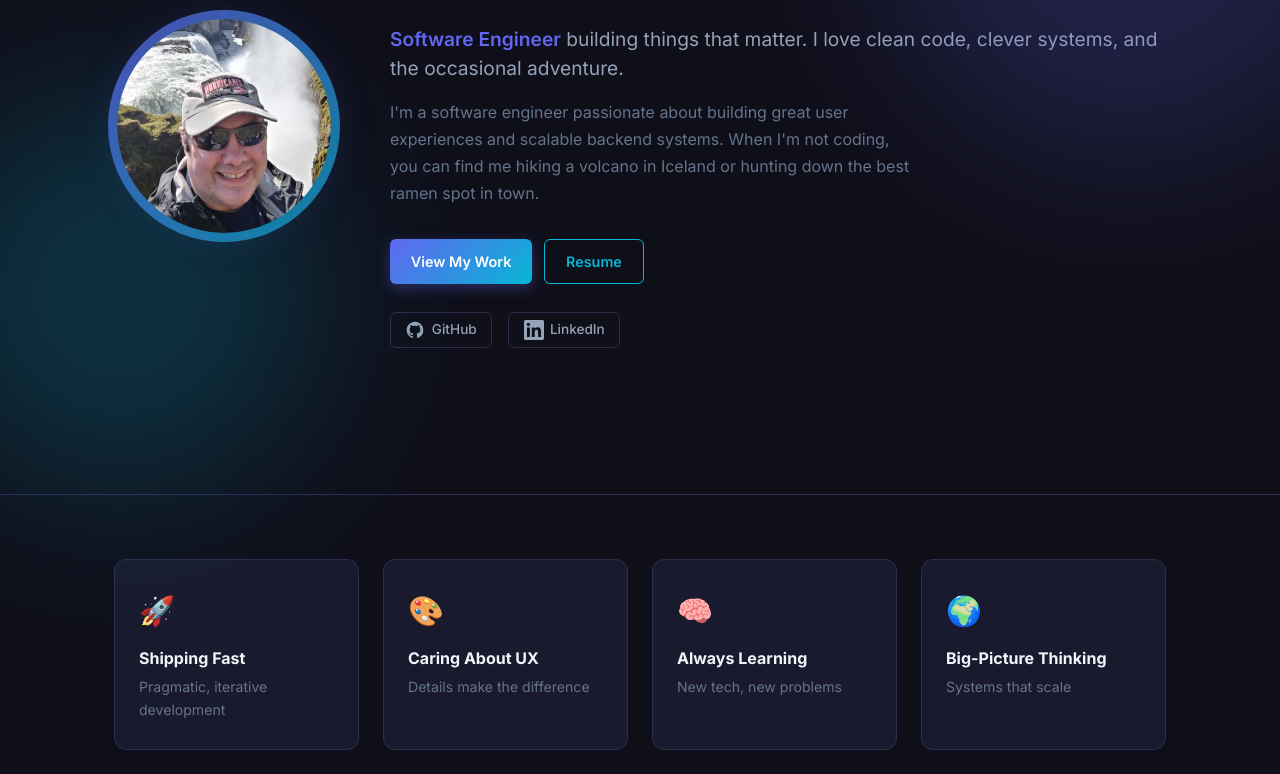
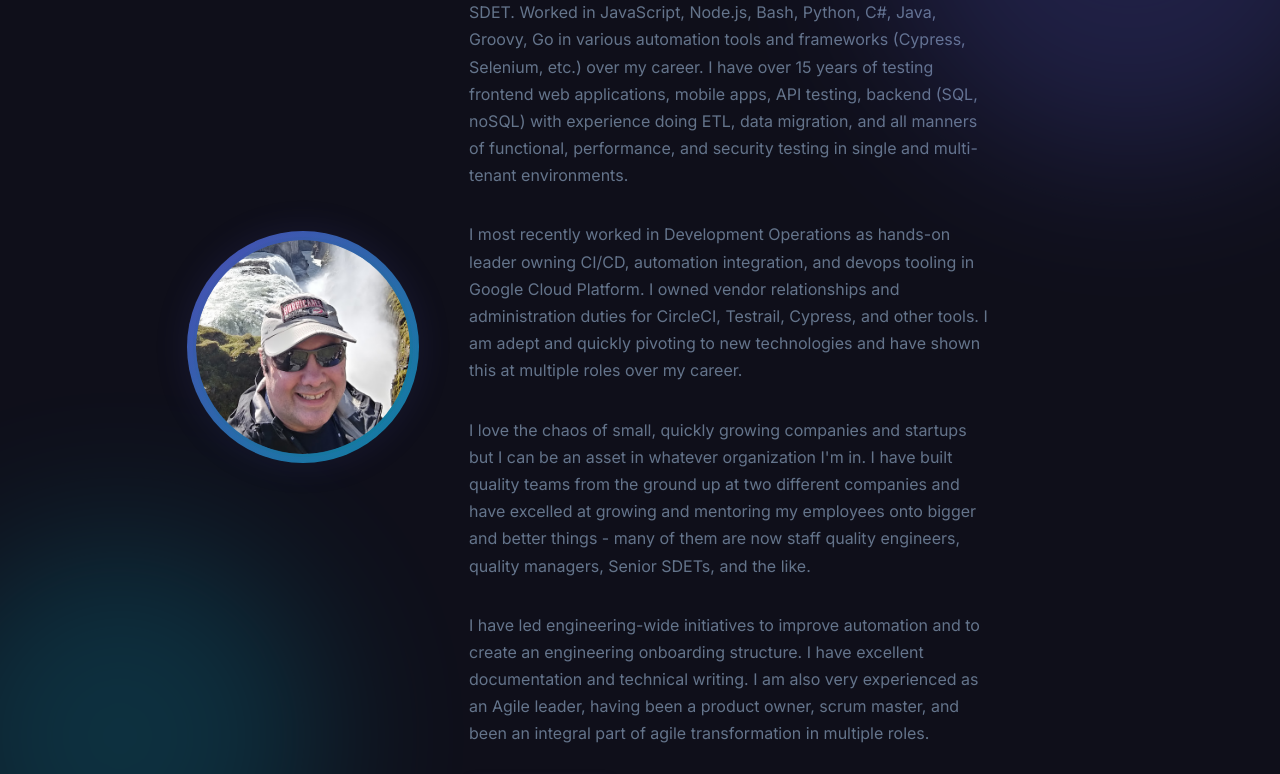
Before and after one commit to jccaran/jccaran.github.io, a React (Vite) app: page / in a window 1280 px wide. Shown: the part 306-1080 px from the top of the page. Built offline with nearby package versions, Linux system fonts and the light colour scheme.

Commit message:
Home page updates

```diff
--- a/src/pages/Home.jsx
+++ b/src/pages/Home.jsx
@@ -13,7 +13,7 @@ const socialLinks = [
   },
   {
     label: 'LinkedIn',
-    href: 'https://linkedin.com/in/chriscaran',
+    href: 'https://www.linkedin.com/in/jccaran/',
     icon: (
       <svg xmlns="http://www.w3.org/2000/svg" width="20" height="20" viewBox="0 0 24 24" fill="currentColor">
         <path d="M20.447 20.452h-3.554v-5.569c0-1.328-.027-3.037-1.852-3.037-1.853 0-2.136 1.445-2.136 2.939v5.667H9.351V9h3.414v1.561h.046c.477-.9 1.637-1.85 3.37-1.85 3.601 0 4.267 2.37 4.267 5.455v6.286zM5.337 7.433a2.062 2.062 0 01-2.063-2.065 2.064 2.064 0 112.063 2.065zm1.782 13.019H3.555V9h3.564v11.452zM22.225 0H1.771C.792 0 0 .774 0 1.729v20.542C0 23.227.792 24 1.771 24h20.451C23.2 24 24 23.227 24 22.271V1.729C24 .774 23.2 0 22.222 0h.003z"/>
@@ -42,13 +42,28 @@ export default function Home() {
             <p className="hero-greeting">Hey, I'm</p>
             <h1 className="hero-name">Chris Caran</h1>
             <p className="hero-tagline">
-              <span className="tagline-accent">Software Engineer</span> building things that matter.
-              I love clean code, clever systems, and the occasional adventure.
+              <span className="tagline-accent">Quality Engineering Leader</span> building (and testing) things that matter.
             </p>
-            <p className="hero-bio">
-              I'm a software engineer passionate about building great user experiences and
-              scalable backend systems. When I'm not coding, you can find me hiking a volcano
-              in Iceland or hunting down the best ramen spot in town.
+            <p className="hero-bio">Experienced quality engineer, engineering leader, manager, and SDET.
+              Worked in JavaScript, Node.js, Bash, Python, C#, Java, Groovy, Go in various automation tools and
+              frameworks (Cypress, Selenium, etc.) over my career. I have over 15 years of testing frontend web
+              applications, mobile apps, API testing, backend (SQL, noSQL) with experience doing ETL,
+              data migration, and all manners of functional, performance, and security testing in single
+              and multi-tenant environments.</p>
+
+             <p className="hero-bio">I most recently worked in Development Operations as hands-on leader owning CI/CD,
+              automation integration, and devops tooling in Google Cloud Platform. I owned vendor relationships
+              and administration duties for CircleCI, Testrail, Cypress, and other tools. I am adept and quickly
+              pivoting to new technologies and have shown this at multiple roles over my career.</p>
+
+             <p className="hero-bio">I love the chaos of small, quickly growing companies and startups but I can be
+              an asset in whatever organization I'm in. I have built quality teams from the ground up at two
+              different companies and have excelled at growing and mentoring my employees onto bigger and better
+              things - many of them are now staff quality engineers, quality managers, Senior SDETs, and the like.</p>
+              <p className="hero-bio">I have led engineering-wide initiatives to improve automation and to create an
+                engineering onboarding structure. I have excellent documentation and technical writing. I am also
+                very experienced as an Agile leader, having been a product owner, scrum master, and been an
+                integral part of agile transformation in multiple roles.
             </p>
             <div className="hero-actions">
               <Link to="/projects" className="btn btn-primary">View My Work</Link>
```
Also changed, not shown: 3 other files (tests, documents, lock files or other folders).
